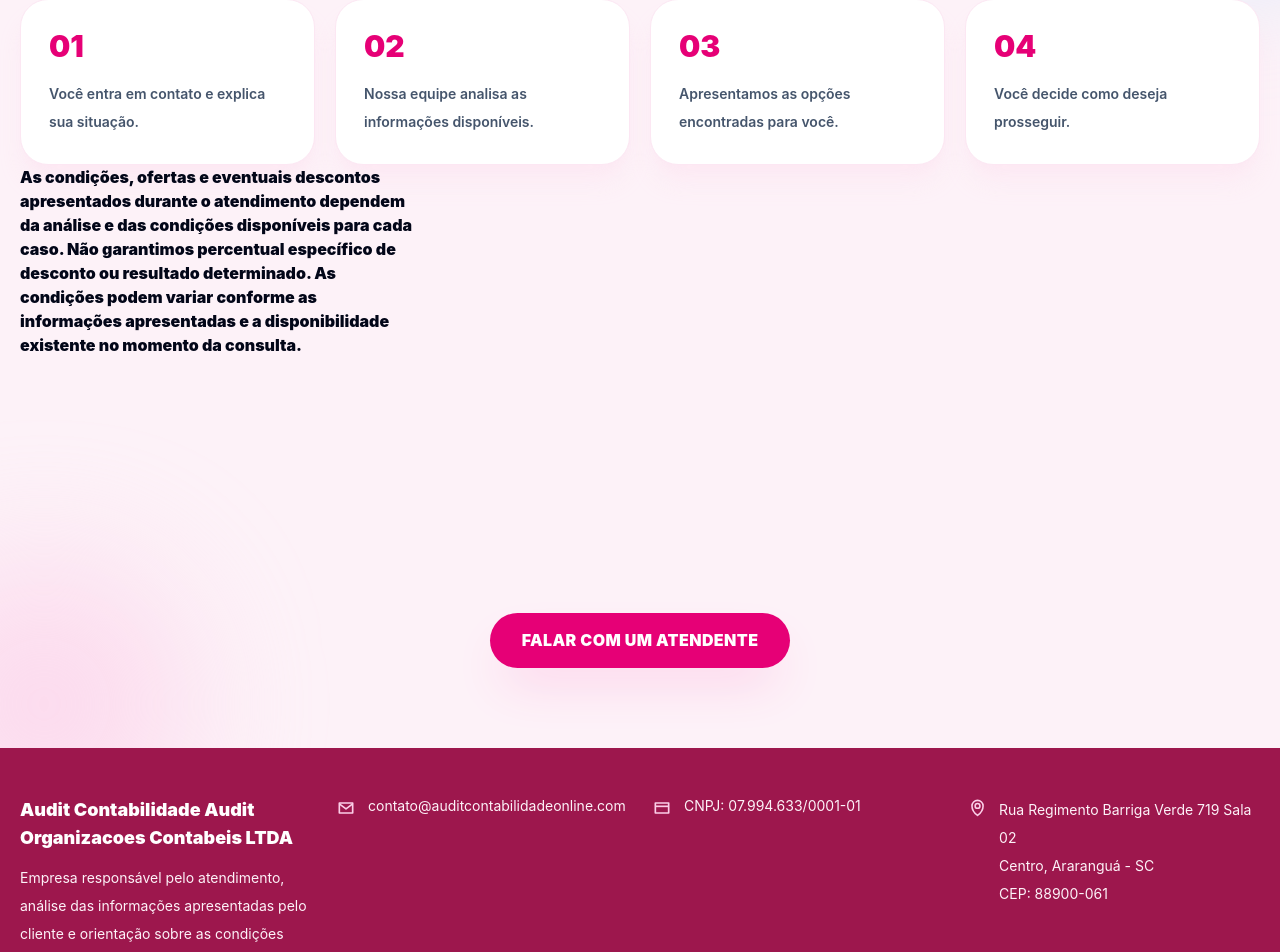
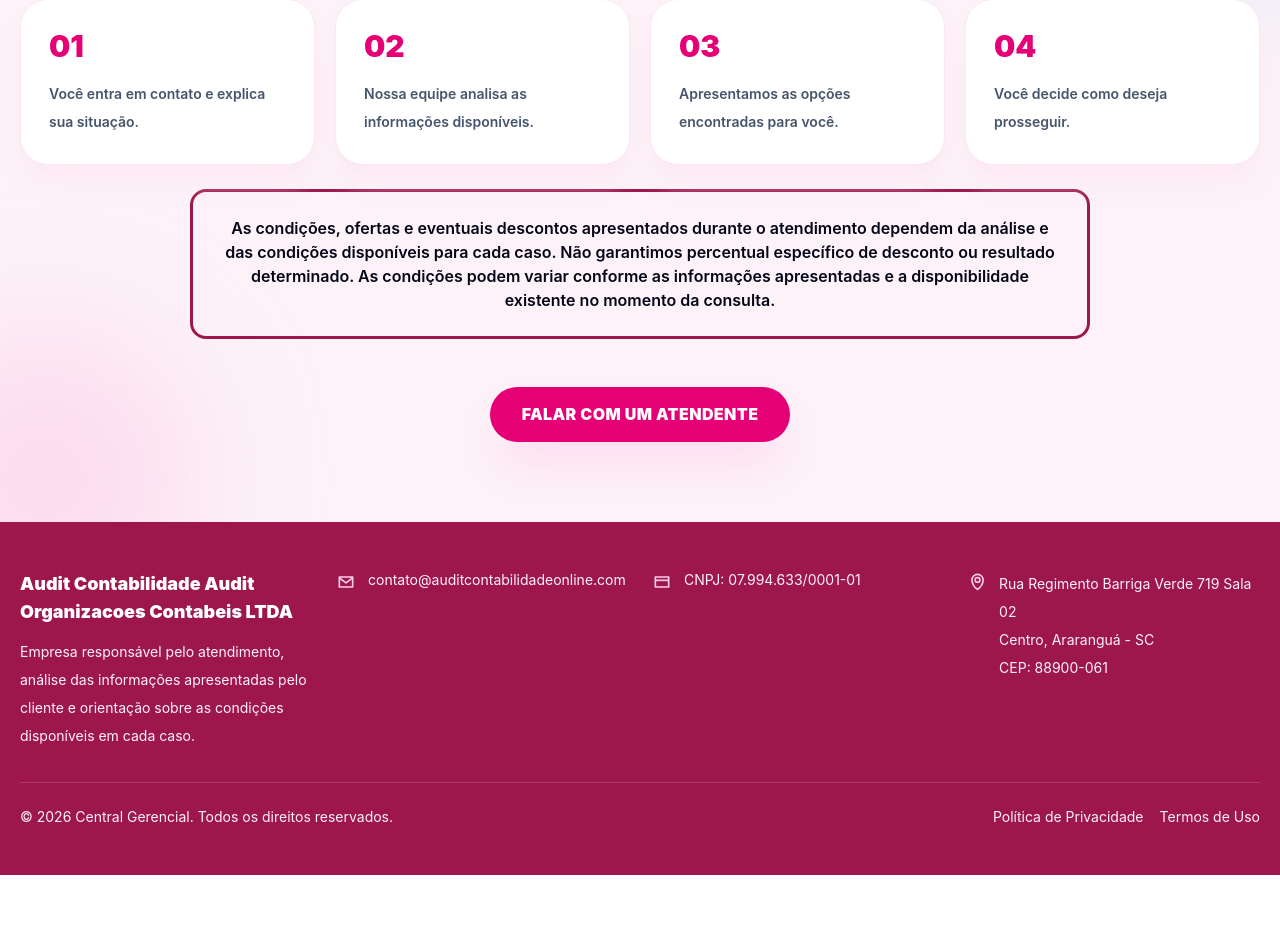
Before and after one commit to NeroProject329/auditcontabilidadeonline2, a Next.js app: page / in a window 1280 px wide. Shown: the part 1785-2737 px from the top of the page. After the commit the page ends 2660 px from the top, so only its background shows below. Built offline with nearby package versions, Linux system fonts and the light colour scheme; no server answers.

Commit message:
ajustar card site

```diff
--- a/src/app/page.tsx
+++ b/src/app/page.tsx
@@ -431,11 +431,32 @@ export default function Home() {
             ))}
           </div>
 
-          <div className="w-100 h-100 text-1xl font-black d-flex rounded-sm border-black-1">
-               <p >
-                As condições, ofertas e eventuais descontos apresentados durante o atendimento dependem da análise e das condições disponíveis para cada caso. Não garantimos percentual específico de desconto ou resultado determinado. As condições podem variar conforme as informações apresentadas e a disponibilidade existente no momento da consulta.
-              </p>
+
+          <div>
+
           </div>
+
+          <div
+  className="text-1xl font-grey rounded-2xl"
+  style={{
+    width: "calc(100% - 32px)",
+    maxWidth: "900px",
+    margin: "24px auto",
+    padding: "24px",
+    border: "3px solid #9d174d",
+    boxSizing: "border-box",
+    textAlign: "center",
+    fontWeight: "600",
+  }}
+>
+  <p style={{ margin: 0 }}>
+    As condições, ofertas e eventuais descontos apresentados durante o
+    atendimento dependem da análise e das condições disponíveis para cada caso.
+    Não garantimos percentual específico de desconto ou resultado determinado.
+    As condições podem variar conforme as informações apresentadas e a
+    disponibilidade existente no momento da consulta.
+  </p>
+</div>
 
           <div className="mt-12 text-center">
             <button
```
